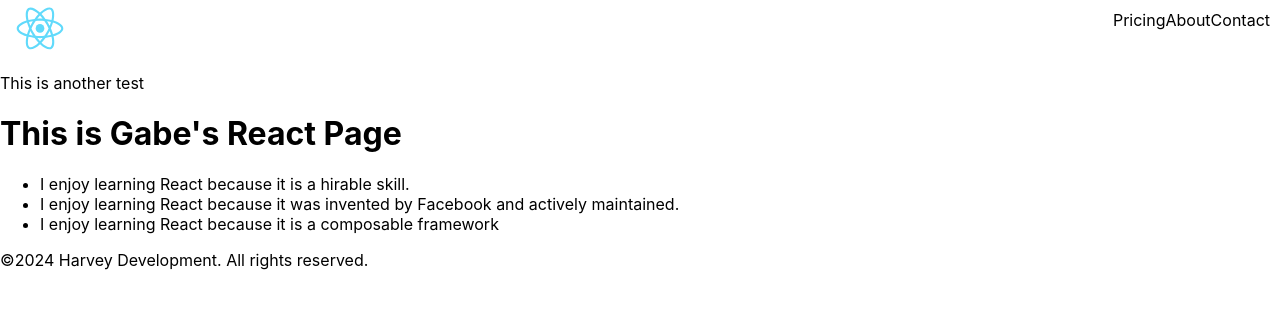
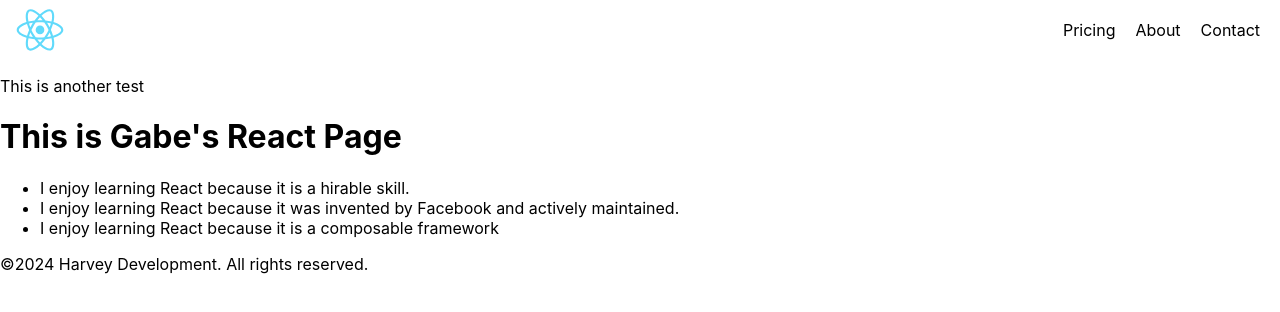
Before and after one commit to gabeharvey/Custom-Components-React, a React (Create React App) app: page / in a window 1280 px wide. Shown: the top 312 px of the page. Built offline with nearby package versions, Linux system fonts and the light colour scheme.

Commit message:
Updated spacing in navbar in App.css

```diff
--- a/src/App.css
+++ b/src/App.css
@@ -48,3 +48,7 @@
   justify-content: end;
   margin: 10px;
 }
+
+.nav-items li {
+  margin: 10px;
+}
```
